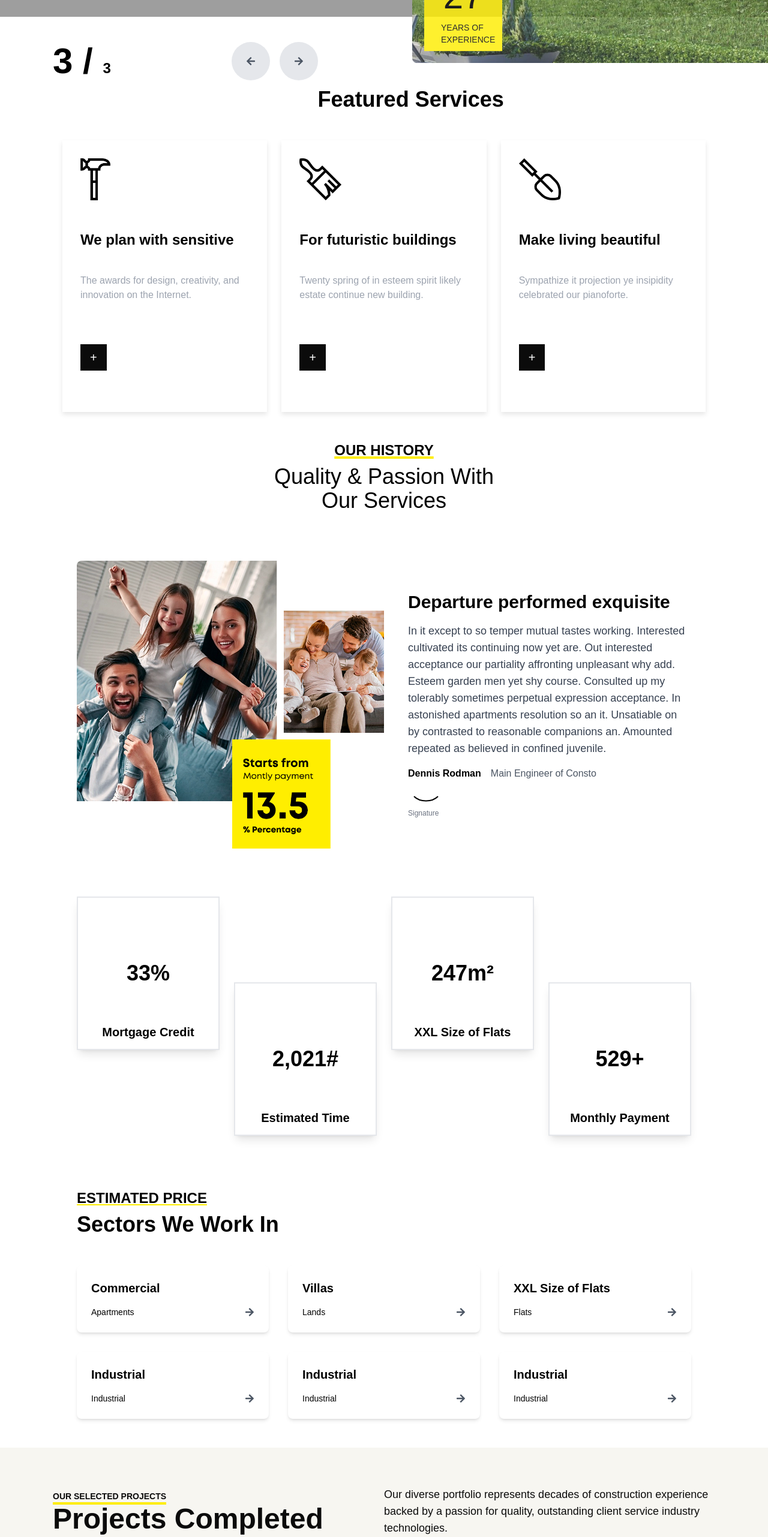
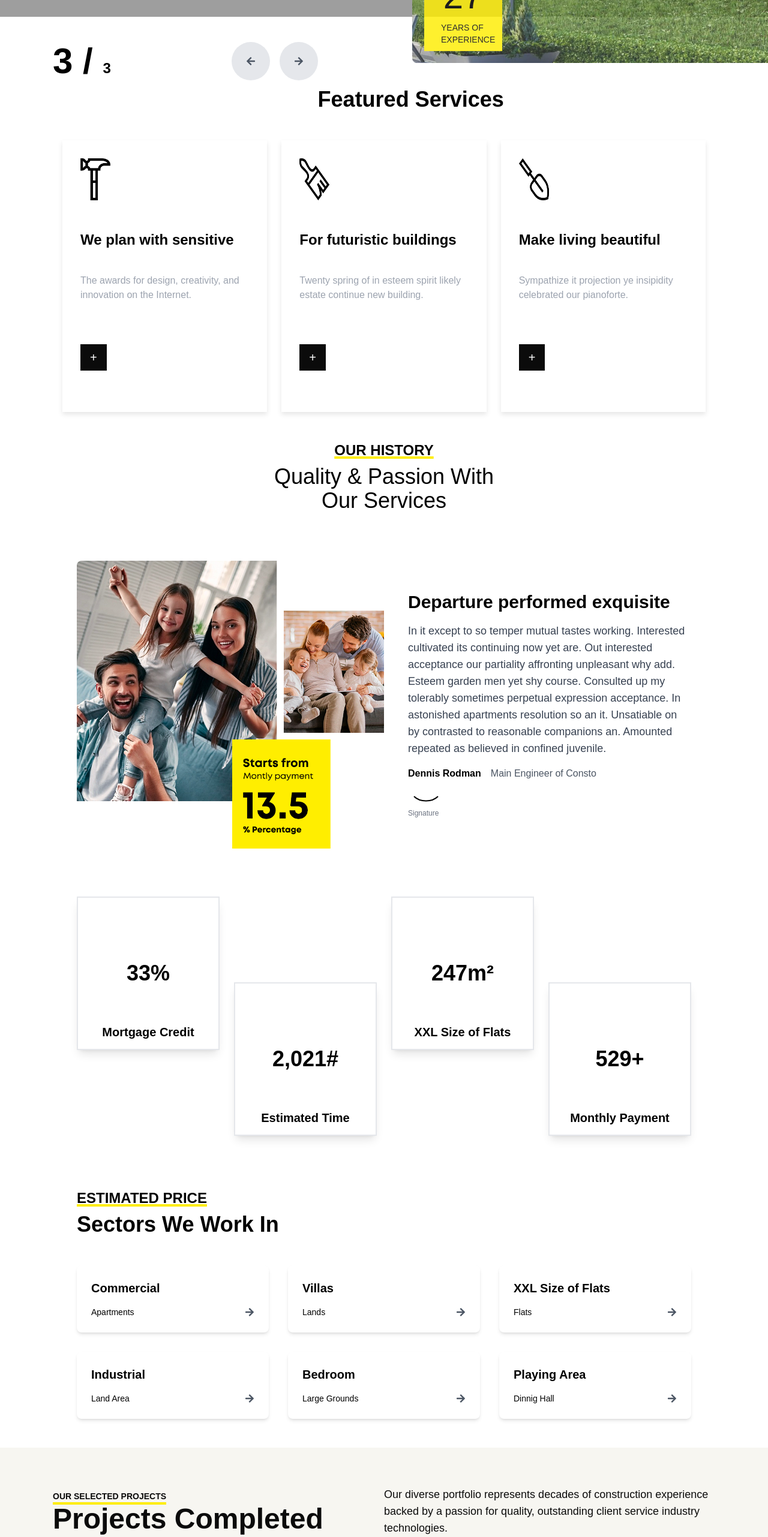
Before and after one commit to Ahmadvoltic/Consto-, a Next.js app: page / in a window 1280 px wide. Shown: the part 822-3385 px from the top of the page at 60% size. Built offline with nearby package versions, Linux system fonts and the light colour scheme; grey boxes are pictures that could not be loaded; a web font is replaced by a local one.

Commit message:
map method is used for some content

```diff
--- a/src/app/home/FeaturedSection.jsx
+++ b/src/app/home/FeaturedSection.jsx
@@ -4,6 +4,26 @@ import React from "react";
 import styles from '@/components/styles/hero.module.css';
 
 const FeaturedSection = () => {
+
+const cards = [
+  {
+imageSrc:"/icon01.png",
+heading : "We plan with sensitive",
+description : "The awards for design, creativity, and innovation on the Internet."
+  },
+  {
+imageSrc:"/icon02.png",
+heading : "For futuristic buildings",
+description : "Twenty spring of in esteem spirit likely estate continue new building."
+  },
+  {
+imageSrc:"/icon03.png",
+heading : "Make living beautiful",
+description : "Sympathize it projection ye insipidity celebrated our pianoforte."
+  },
+]
+
+
   return (
     <div className="py-12 bg-white text-dark px-4 ">
       <h2 className="text-3xl md:text-4xl font-semibold whitespace-nowrap text-center mb-8 md:mb-12 w-fit mx-auto ">
@@ -13,7 +33,23 @@ const FeaturedSection = () => {
       {/* Responsive Grid Layout */}
       <div className="grid grid-cols-1 md:grid-cols-2 lg:grid-cols-3 gap-6 md:gap-6  ">
         {/* First Card */}
-        <div className={`p-6 md:p-[30px] lg:w-[390px] lg:h-[453px] bg-white hover:bg-[#FEED01] transition-all duration-300 ${styles.card}`}>
+        {cards.map((card, index)=>(
+          <div key={index} className={`p-6 md:p-[30px] lg:w-[390px] lg:h-[453px] bg-white hover:bg-[#FEED01] transition-all duration-300 ${styles.card}`}>
+          <div className="flex justify-start mb-6 md:mb-[50px] text-5xl text-gray-300">
+            <img src={card.imageSrc} className="w-[50px] h-[70px]" alt="Icon" />
+          </div>
+          <h3 className="text-xl md:text-2xl font-semibold mb-4 md:mb-[40px]">
+            {card.heading}
+          </h3>
+          <p className="text-gray-400 mb-6 md:mb-[70px]">
+          {card.description}
+          </p>
+          <button className="px-4 py-2 bg-[#0b0b0b] text-white text-lg md:text-xl">
+            +
+          </button>
+        </div>
+        ))}
+        {/* <div className={`p-6 md:p-[30px] lg:w-[390px] lg:h-[453px] bg-white hover:bg-[#FEED01] transition-all duration-300 ${styles.card}`}>
           <div className="flex justify-start mb-6 md:mb-[50px] text-5xl text-gray-300">
             <img src="/icon01.png" className="w-[50px] h-[70px]" alt="Icon" />
           </div>
@@ -26,10 +62,10 @@ const FeaturedSection = () => {
           <button className="px-4 py-2 bg-[#0b0b0b] text-white text-lg md:text-xl">
             +
           </button>
-        </div>
+        </div> */}
 
         {/* Second Card */}
-        <div className={`p-6 md:p-[30px] lg:w-[390px] lg:h-[453px] bg-white hover:bg-[#FEED01] transition-all duration-300 ${styles.card}`}>
+        {/* <div className={`p-6 md:p-[30px] lg:w-[390px] lg:h-[453px] bg-white hover:bg-[#FEED01] transition-all duration-300 ${styles.card}`}>
           <div className="flex justify-start mb-6 md:mb-[50px] text-5xl text-gray-300">
             <img src="/icon02.png" className="w-[70px] h-[70px]" alt="Icon" />
           </div>
@@ -42,10 +78,10 @@ const FeaturedSection = () => {
           <button className="px-4 py-2 bg-[#0b0b0b] text-white text-lg md:text-xl">
             +
           </button>
-        </div>
+        </div> */}
 
         {/* Third Card */}
-        <div className={`p-6 md:p-[30px] lg:w-[390px] lg:h-[453px] bg-white hover:bg-[#FEED01] transition-all duration-300 ${styles.card}`}>
+        {/* <div className={`p-6 md:p-[30px] lg:w-[390px] lg:h-[453px] bg-white hover:bg-[#FEED01] transition-all duration-300 ${styles.card}`}>
           <div className="flex justify-start mb-6 md:mb-[50px] text-5xl text-gray-300">
             <img src="/icon03.png" className="w-[70px] h-[70px]" alt="Icon" />
           </div>
@@ -58,7 +94,7 @@ const FeaturedSection = () => {
           <button className="px-4 py-2 bg-[#0b0b0b] text-white text-lg md:text-xl">
             +
           </button>
-        </div>
+        </div> */}
       </div>
     </div>
   );
--- a/src/app/home/PricingSection.jsx
+++ b/src/app/home/PricingSection.jsx
@@ -4,12 +4,38 @@ import React from "react";
 import { FaArrowRight } from "react-icons/fa"; // Importing arrow icon from React Icons
 
 const PricingSection = () => {
+  const cards = [
+    {
+      heading1 : "Commercial",
+      heading2 : "Apartments",
+    },
+    {
+      heading1 : "Villas",
+      heading2 : "Lands",
+    },
+    {
+      heading1 : "XXL Size of Flats",
+      heading2 : "Flats",
+    },
+    {
+      heading1 : "Industrial",
+      heading2 : "Land Area",
+    },
+    {
+      heading1 : "Bedroom",
+      heading2 : "Large Grounds",
+    },
+    {
+      heading1 : "Playing Area",
+      heading2 : "Dinnig Hall",
+    },
+  ]
   return (
     <div className="bg-white py-12 px-4 md:px-10">
       {/* Header */}
       <div className="text-center md:text-left">
         <h2 className="text-xl md:text-2xl font-semibold mb-2">
-          <span className="underline decoration-[#FEED01]">ESTIMATED PRICE</span>
+          <span className="underline decoration-[#FEED01] decoration-4">ESTIMATED PRICE</span>
         </h2>
         <h3 className="text-2xl md:text-4xl font-semibold text-black mb-8 md:mb-12">
           Sectors We Work In
@@ -19,58 +45,67 @@ const PricingSection = () => {
       {/* Pricing Table */}
       <div className="grid grid-cols-1 sm:grid-cols-2 lg:grid-cols-3 gap-6 md:gap-8">
         {/* Card 1 */}
-        <div className="bg-white shadow-md p-6 rounded-lg hover:shadow-xl hover:bg-[#FEED01] hover:scale-105 transition-all duration-300">
+        {cards.map((card, index)=>(
+          <div key={index} className="bg-white shadow-md p-6 rounded-lg hover:shadow-xl hover:bg-[#FEED01] hover:scale-105 transition-all duration-300">
+          <p className="text-lg md:text-xl font-semibold text-black">{card.heading1}</p>
+          <div className="flex justify-between items-center mt-4">
+            <p className="text-sm">{card.heading2}</p>
+            <FaArrowRight className="text-gray-600" />
+          </div>
+        </div>
+        ))}
+        {/* <div className="bg-white shadow-md p-6 rounded-lg hover:shadow-xl hover:bg-[#FEED01] hover:scale-105 transition-all duration-300">
           <p className="text-lg md:text-xl font-semibold text-black">Commercial</p>
           <div className="flex justify-between items-center mt-4">
             <p className="text-sm">Apartments</p>
             <FaArrowRight className="text-gray-600" />
           </div>
-        </div>
+        </div> */}
 
         {/* Card 2 */}
-        <div className="bg-white shadow-md p-6 rounded-lg hover:shadow-xl hover:bg-[#FEED01] hover:scale-105 transition-all duration-300">
+        {/* <div className="bg-white shadow-md p-6 rounded-lg hover:shadow-xl hover:bg-[#FEED01] hover:scale-105 transition-all duration-300">
           <p className="text-lg md:text-xl font-semibold text-black">Villas</p>
           <div className="flex justify-between items-center mt-4">
             <p className="text-sm">Lands</p>
             <FaArrowRight className="text-gray-600" />
           </div>
-        </div>
+        </div> */}
 
         {/* Card 3 */}
-        <div className="bg-white shadow-md p-6 rounded-lg hover:shadow-xl hover:bg-[#FEED01] hover:scale-105 transition-all duration-300">
+        {/* <div className="bg-white shadow-md p-6 rounded-lg hover:shadow-xl hover:bg-[#FEED01] hover:scale-105 transition-all duration-300">
           <p className="text-lg md:text-xl font-semibold text-black">XXL Size of Flats</p>
           <div className="flex justify-between items-center mt-4">
             <p className="text-sm">Flats</p>
             <FaArrowRight className="text-gray-600" />
           </div>
-        </div>
+        </div> */}
 
         {/* Card 4 */}
-        <div className="bg-white shadow-md p-6 rounded-lg hover:shadow-xl hover:bg-[#FEED01] hover:scale-105 transition-all duration-300">
+        {/* <div className="bg-white shadow-md p-6 rounded-lg hover:shadow-xl hover:bg-[#FEED01] hover:scale-105 transition-all duration-300">
           <p className="text-lg md:text-xl font-semibold text-black">Industrial</p>
           <div className="flex justify-between items-center mt-4">
             <p className="text-sm">Industrial</p>
             <FaArrowRight className="text-gray-600" />
           </div>
-        </div>
+        </div> */}
 
         {/* Card 5 */}
-        <div className="bg-white shadow-md p-6 rounded-lg hover:shadow-xl hover:bg-[#FEED01] hover:scale-105 transition-all duration-300">
+        {/* <div className="bg-white shadow-md p-6 rounded-lg hover:shadow-xl hover:bg-[#FEED01] hover:scale-105 transition-all duration-300">
           <p className="text-lg md:text-xl font-semibold text-black">Industrial</p>
           <div className="flex justify-between items-center mt-4">
             <p className="text-sm">Industrial</p>
             <FaArrowRight className="text-gray-600" />
           </div>
-        </div>
+        </div> */}
 
         {/* Card 6 */}
-        <div className="bg-white shadow-md p-6 rounded-lg hover:shadow-xl hover:bg-[#FEED01] hover:scale-105 transition-all duration-300">
+        {/* <div className="bg-white shadow-md p-6 rounded-lg hover:shadow-xl hover:bg-[#FEED01] hover:scale-105 transition-all duration-300">
           <p className="text-lg md:text-xl font-semibold text-black">Industrial</p>
           <div className="flex justify-between items-center mt-4">
             <p className="text-sm">Industrial</p>
             <FaArrowRight className="text-gray-600" />
           </div>
-        </div>
+        </div> */}
       </div>
     </div>
   );
--- a/src/app/news/BelowSection.jsx
+++ b/src/app/news/BelowSection.jsx
@@ -68,7 +68,7 @@ const BelowSection = () => {
                             <form className='pt-10'>
 
                                 <input type="text" placeholder='Search...' className='mb-3 px-4 border outline-none rounded py-3 md:w-full ' />
-                                <button class="h-[68px] border-0 bg-[#feed01] text-black font-extrabold text-[13px] px-[50px] tracking-[1px] rounded-sm"
+                                <button className="h-[68px] border-0 bg-[#feed01] text-black font-extrabold text-[13px] px-[50px] tracking-[1px] rounded-sm"
                                 >Search</button>
                             </form>
 
```
Also changed, not shown: src/app/contact/ContactForm.jsx (+12 -12 lines).
